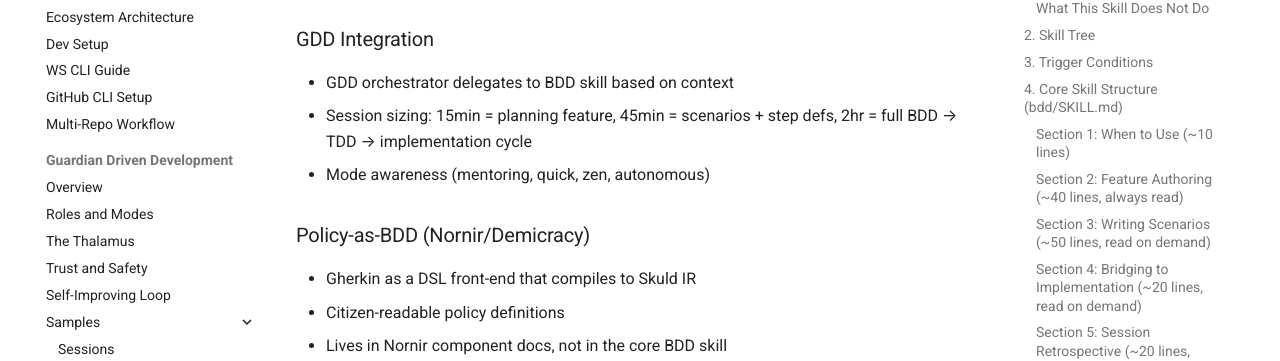
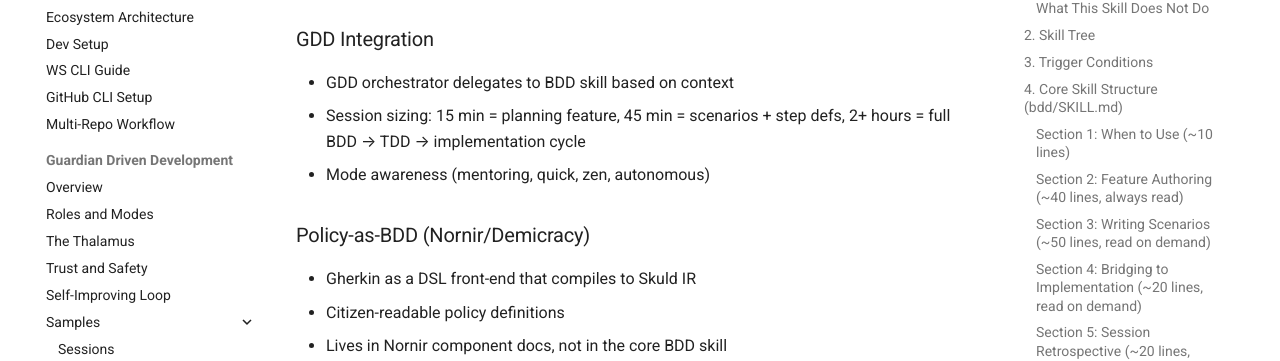
Before and after one commit to SiliconSaga/yggdrasil, an MkDocs documentation site: the page built from docs/plans/2026-03-28-bdd-skill-design.md, in a window 1280 px wide and 900 px high, scrolled down 6408 px. Shown: the part 154-515 px from the top of the window. Built offline with MkDocs 1.6.1 and Material for MkDocs 9.7.7, drawn with Linux system fonts in a browser that asks for light colours; comment, search, counter and statistics services are not loaded.

Commit message:
fix: address CodeRabbit review findings on PR #30
- Use @-prefixed skill references (@bdd-pytest, @bdd-java) to match
  GDD convention
- Normalize time format in design doc (15 min, not 15min)

Co-Authored-By: Claude Opus 4.6 <noreply@anthropic.com>

```diff
--- a/docs/plans/2026-03-28-bdd-skill-design.md
+++ b/docs/plans/2026-03-28-bdd-skill-design.md
@@ -314,8 +314,8 @@ Captured here for reference. Each is a separate spec when the time comes.
 
 ### GDD Integration
 - GDD orchestrator delegates to BDD skill based on context
-- Session sizing: 15min = planning feature, 45min = scenarios + step defs,
-  2hr = full BDD → TDD → implementation cycle
+- Session sizing: 15 min = planning feature, 45 min = scenarios + step defs,
+  2+ hours = full BDD → TDD → implementation cycle
 - Mode awareness (mentoring, quick, zen, autonomous)
 
 ### Policy-as-BDD (Nornir/Demicracy)
```
Also changed, not shown: .agent/skills/bdd/SKILL.md (+3 -3 lines).
